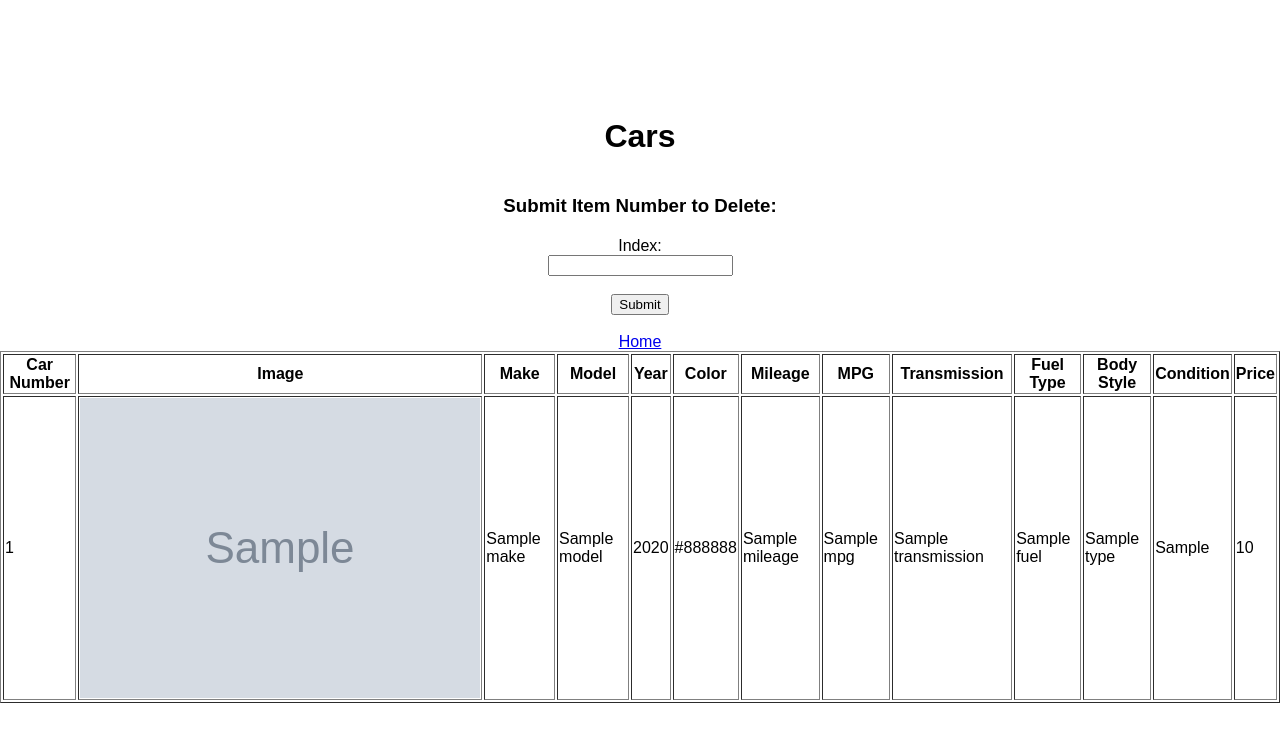
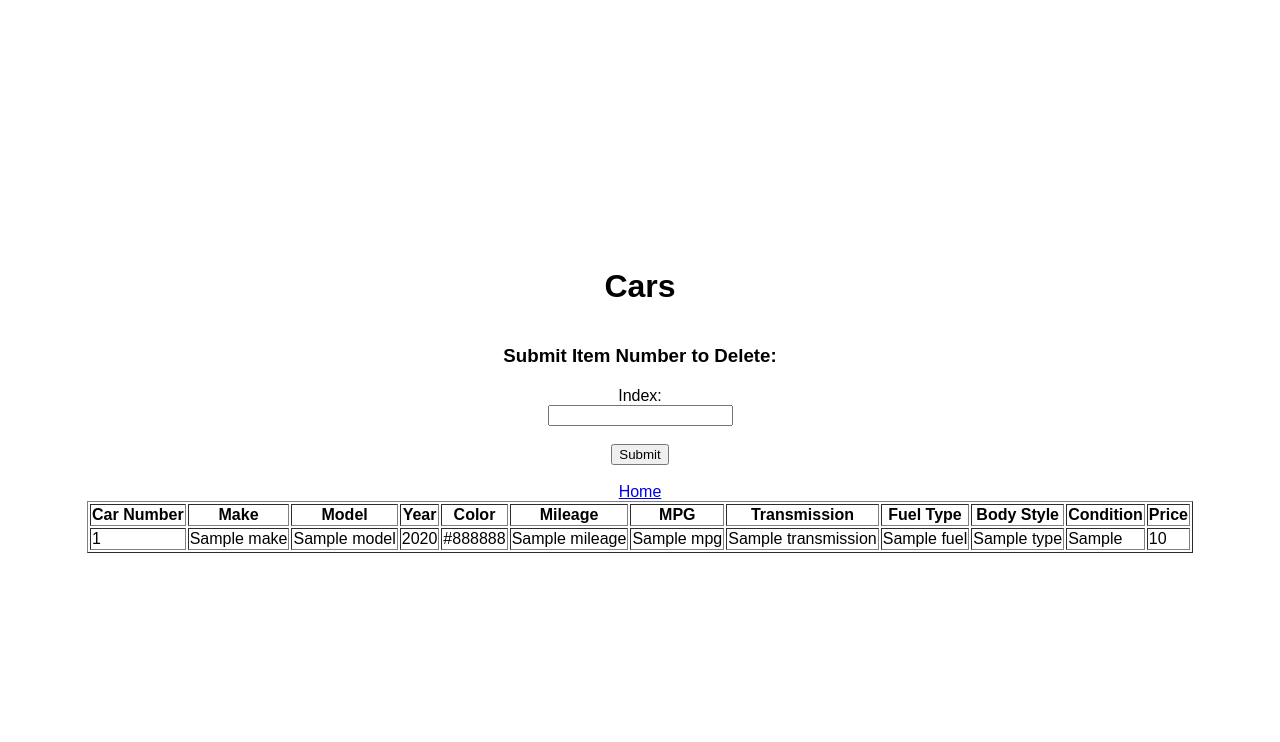
Before and after one commit to Danieltri30/Car-Finder, a Flask app: template templates/deleteCar.html in a window 1280 px wide. Shown: the top 742 px of the page. Run offline with Flask 3, Linux system fonts and the light colour scheme; the template is opened without the code that fills it: most values are stand-ins (such as "Sample title", 1, 10 or a date in 2020); grey boxes marked "Sample" are stand-in pictures.

Commit message:
no images

```diff
--- a/templates/deleteCar.html
+++ b/templates/deleteCar.html
@@ -30,7 +30,7 @@
         <thead>
             <tr>
                 <th>Car Number</th>
-                <th>Image</th>
+                <!--<th>Image</th>-->
                 <th>Make</th>
                 <th>Model</th>
                 <th>Year</th>
@@ -48,7 +48,7 @@
             {% for car in clist %}
             <tr>
                 <td>{{ loop.index }}</td>
-                <td><img src="{{ car.image_url }}" alt="{{ car['Model'] }}"></td>
+               <!-- <td><img src="{{ car.image_url }}" alt="{{ car['Model'] }}"></td>-->
                 <td>{{ car['Make'] }}</td>
                 <td>{{ car['Model'] }}</td>
                 <td>{{ car['Year'] }}</td>
```
